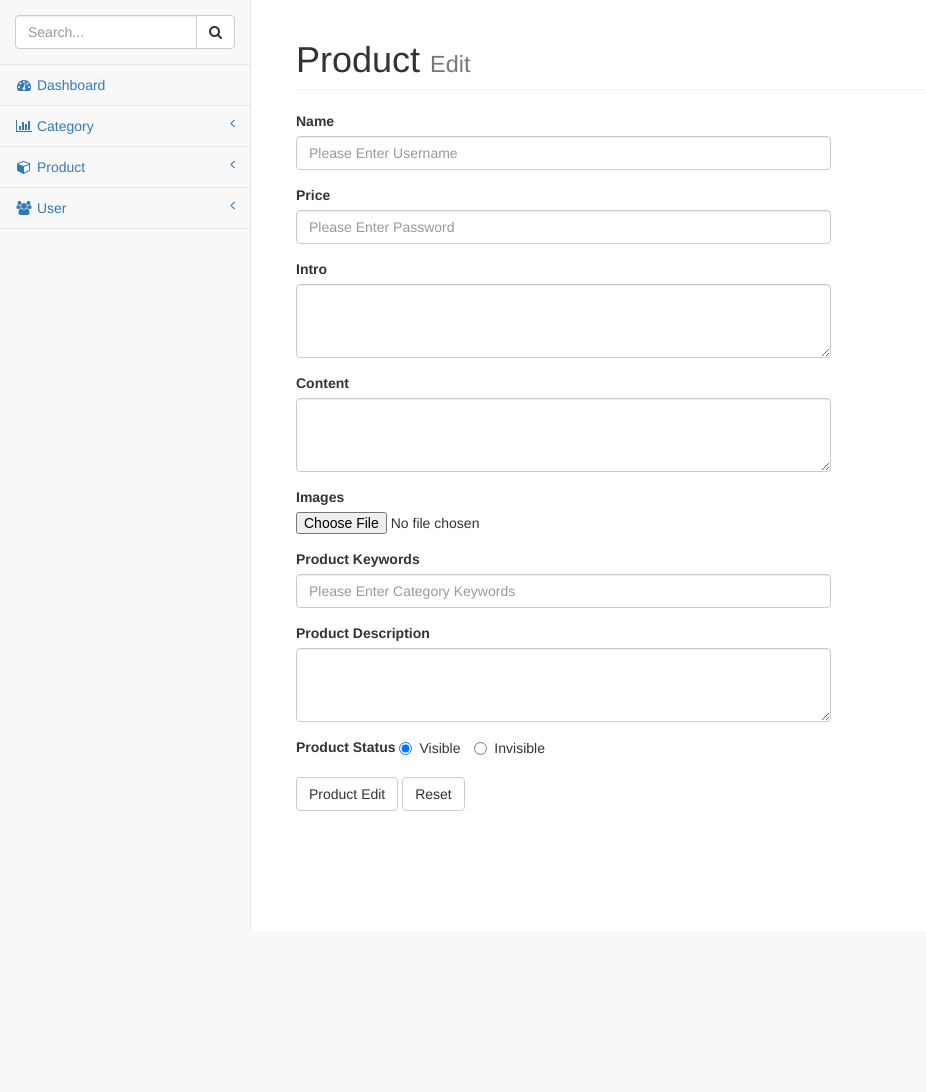
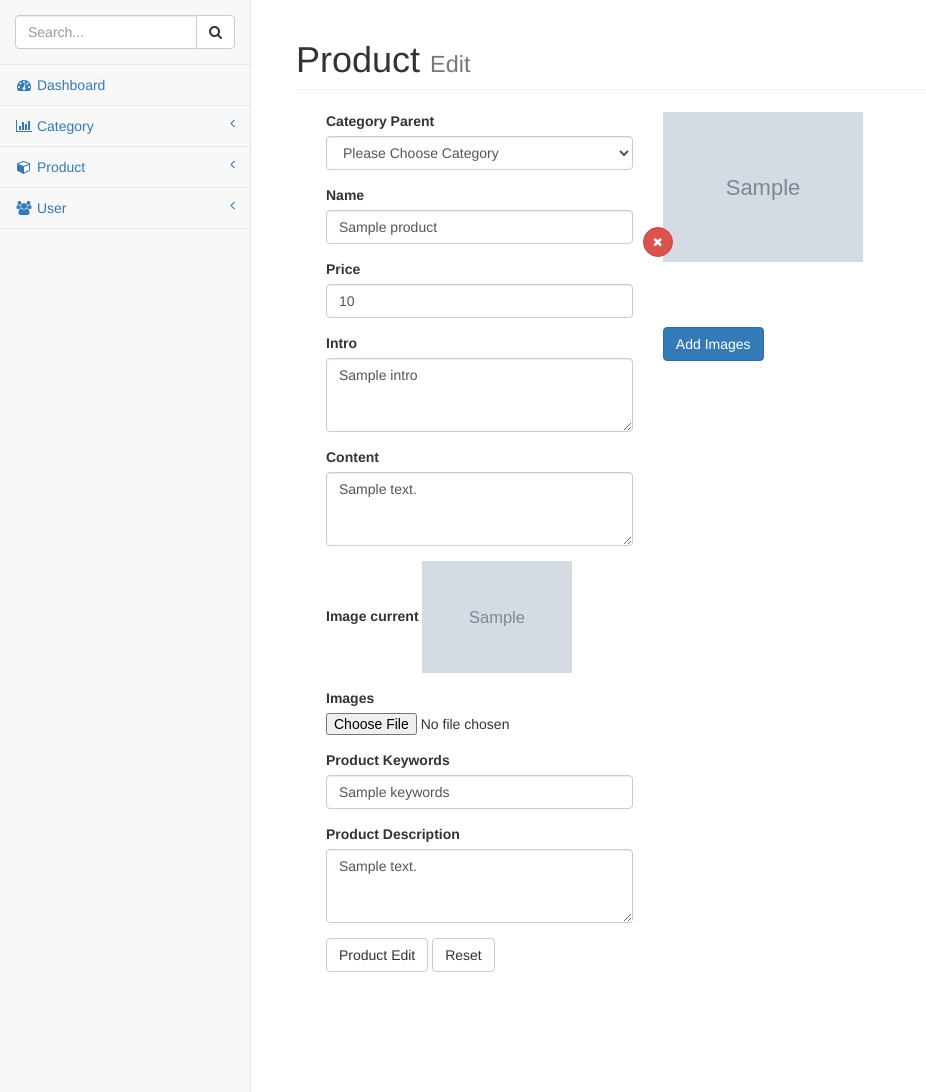
Before and after one commit to kamahawa/laravel-practice, a Laravel app: template resources/views/admin/product/edit.blade.php in a window 1280 px wide. Shown: the part 51-1143 px from the top of the page, without its empty margins (0-926 px from the left). Before the commit the page ends 982 px from the top, so only its background shows below. Run offline with Laravel 8, Linux system fonts and the light colour scheme; the template is opened without the code that fills it: most values are stand-ins (such as "Sample title", 1, 10 or a date in 2020); grey boxes marked "Sample" are stand-in pictures; settings files or empty folders that the repository lacks are supplied; some libraries are stand-ins or nearby versions.

Commit message:
het bai 84

```diff
--- a/app/Http/routes.php
+++ b/app/Http/routes.php
@@ -31,7 +31,12 @@
     });
 
     Route::group(['prefix' => 'product'], function (){
+        Route::get('list', ['as' => 'admin.product.list', 'uses' => 'ProductController@getList']);
         Route::get('add', ['as' => 'admin.product.getAdd', 'uses' => 'ProductController@getAdd']);
         Route::post('add', ['as' => 'admin.product.postAdd', 'uses' => 'ProductController@postAdd']);
+        Route::get('delete/{id}', ['as' => 'admin.product.getDelete', 'uses' => 'ProductController@getDelete']);
+        Route::get('edit/{id}', ['as' => 'admin.product.getEdit', 'uses' => 'ProductController@getEdit']);
+        Route::post('edit/{id}', ['as' => 'admin.product.postEdit', 'uses' => 'ProductController@postEdit']);
+        Route::get('delImg/{id}', ['as' => 'admin.product.getDelImg', 'uses' => 'ProductController@getDelImg']);
     });
 });
--- a/app/HuyCuong/function.php
+++ b/app/HuyCuong/function.php
@@ -42,7 +42,7 @@
             {
                 echo "<option value='$id'>$str $name</option>";
             }
-            cate_parent($data, $id, $str."--");
+            cate_parent($data, $id, $str."--", $select);
         }
     }
 }
--- a/public/admin/js/myscript.js
+++ b/public/admin/js/myscript.js
@@ -8,3 +8,33 @@
     }
     return false;
 }
+
+$(document).ready(function() {
+    $("#addImages").click(function() {
+        $("#inserts").append('<div class="form-group"><label>Images</label><input type="file" name="fProductDetail[]"></div>');
+    });
+
+    $("a#del_img_demo").click(function() {
+        var url = "http://192.168.100.86:8081/laravel-practice/admin/product/delImg/";
+        var _token = $("form[name='frmEditProduct']").find("input[name='_token']").val();
+        var idHinh = $(this).parent().find("img").attr("idHinh");
+        var img = $(this).parent().find("img").attr("src");
+        var rid = $(this).parent().find("img").attr("id");
+        $.ajax({
+            url: url + idHinh,
+            type: 'GET',
+            cache: false,
+            data: {"_token": _token, "idHinh": idHinh, "urlHinh": img},
+            success: function(data) {
+                if(data == "Ok")
+                {
+                    $("#" + rid).remove();
+                }
+                else
+                {
+                    alert('error');
+                }
+            }
+        });
+    });
+});
--- a/resources/views/admin/cate/edit.blade.php
+++ b/resources/views/admin/cate/edit.blade.php
@@ -43,6 +43,6 @@
         -->
         <button type="submit" class="btn btn-default">Category Edit</button>
         <button type="reset" class="btn btn-default">Reset</button>
-    <form>
+    </form>
 </div>
 @endsection
--- a/resources/views/admin/product/edit.blade.php
+++ b/resources/views/admin/product/edit.blade.php
@@ -3,23 +3,45 @@
 @section('action', 'Edit')
 
 @section('content')
+<style>
+    .img_current { width: 150px; }
+    .img_detail { width: 200px; padding-bottom: 20px; }
+    .icon_del { position: relative; top: -55px; left: -20px; }
+</style>
 <div class="col-lg-7" style="padding-bottom:120px">
-    <form action="" method="POST">
+    @include('admin.blocks.error')
+    <form action="" method="POST" name="frmEditProduct">
+        <input type="hidden" name="_token" value="{!! csrf_token() !!}">
+        <div class="col-lg-12">
+            <div class="col-lg-8">
+                <div class="form-group">
+                    <label>Category Parent</label>
+                    <select class="form-control" name="sltParent">
+                        <option value="0">Please Choose Category</option>
+                        <?php cate_parent($cate, 0, "--", $product['cate_id']) ?>
+                    </select>
+                </div>
                 <div class="form-group">
                     <label>Name</label>
-          <input class="form-control" name="txtName" placeholder="Please Enter Username" />
+                    <input class="form-control" name="txtName" placeholder="Please Enter Username" value="{!! old('txtName', isset($product)? $product['name'] : null ) !!}" />
                 </div>
                 <div class="form-group">
                     <label>Price</label>
-          <input class="form-control" name="txtPrice" placeholder="Please Enter Password" />
+                    <input class="form-control" name="txtPrice" placeholder="Please Enter Password" value="{!! old('txtPrice', isset($product)? $product['price'] : null ) !!}" />
                 </div>
                 <div class="form-group">
                   <label>Intro</label>
-          <textarea class="form-control" rows="3" name="txtIntro"></textarea>
+                  <textarea class="form-control" rows="3" name="txtIntro">{!! old('txtPrice', isset($product)? $product['intro'] : null ) !!}</textarea>
+                  <script type="text/javascript">ckeditor('txtIntro')</script>
                 </div>
                 <div class="form-group">
                   <label>Content</label>
-          <textarea class="form-control" rows="3" name="txtContent"></textarea>
+                  <textarea class="form-control" rows="3" name="txtContent">{!! old('txtPrice', isset($product)? $product['content'] : null ) !!}</textarea>
+                  <script type="text/javascript">ckeditor('txtContent')</script>
+                </div>
+                <div class="form-group">
+                    <label>Image current</label>
+                    <img class="img_current" src="{!! asset('resources/upload/'.$product['image']) !!}">
                 </div>
                 <div class="form-group">
                   <label>Images</label>
@@ -27,12 +49,13 @@
                 </div>
                 <div class="form-group">
                   <label>Product Keywords</label>
-          <input class="form-control" name="txtOrder" placeholder="Please Enter Category Keywords" />
+                  <input class="form-control" name="txtKeywords" placeholder="Please Enter Category Keywords" value="{!! old('r', isset($product)? $product['keywords'] : null ) !!}" />
                 </div>
                 <div class="form-group">
                   <label>Product Description</label>
-          <textarea class="form-control" rows="3"></textarea>
+                  <textarea class="form-control" name="txtDescription" rows="3">{!! old('txtDescription', isset($product)? $product['description'] : null ) !!}</textarea>
                 </div>
+                <!--
                 <div class="form-group">
                   <label>Product Status</label>
                   <label class="radio-inline">
@@ -42,8 +65,26 @@
                       <input name="rdoStatus" value="2" type="radio">Invisible
                   </label>
                 </div>
+                -->
+            </div>
+            <div class="col-md-1"></div>
+            <div class="col-md-4">
+                @foreach($product_image as $key => $item)
+                    <div class="form-group" id="{!! $key !!}">
+                        <img class="img_detail" idHinh="{!! $item['id'] !!}" id="{!! $key !!}" src="{!! asset('resources/upload/detail/'.$item['image']) !!}">
+                        <a href="javascript:void(0)" type="button" id="del_img_demo" class="btn btn-danger btn-circle icon_del"><i class="fa fa-times"></i></a>
+                    </div>
+                @endforeach
+                <button type="button" class="btn btn-primary" id="addImages">Add Images</button>
+                <div id="inserts"></div>
+            </div>
+        </div>
+        <div class="col-lg-12">
+            <div class="col-lg-8">
                 <button type="submit" class="btn btn-default">Product Edit</button>
                 <button type="reset" class="btn btn-default">Reset</button>
-    <form>
+            </div>
+        </div>
+    </form>
 </div>
 @endsection
```
Also changed, not shown: app/Http/Controllers/ProductController.php (+72 -2 lines), resources/views/admin/cate/add.blade.php (+8 -6 lines), resources/views/admin/product/add.blade.php (+18 -1 lines), resources/views/admin/product/list.blade.php (+27 -19 lines). Lines whose indentation alone changed are shown as unchanged.
